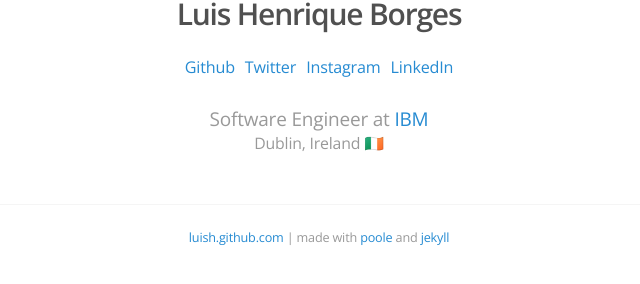
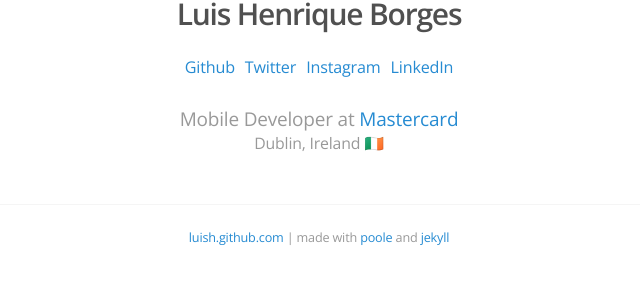
Before and after one commit to luish/luish.github.io, a Jekyll site: the page built from index.html, in a window 1280 px wide. Shown: the part 231-515 px from the top of the page, without its empty margins (321-961 px from the left). Built offline with Jekyll 4.4.1, drawn with Linux system fonts in a browser that asks for light colours; some web fonts are replaced; the list of posts is cut into pages by our own code.

Commit message:
Mastercard 🤘

```diff
--- a/_layouts/home.html
+++ b/_layouts/home.html
@@ -25,7 +25,7 @@
           </ul>
         </p>
 
-        <p class="desc">Software Engineer at <a href="http://www.ibm.com">IBM</a></p>
+        <p class="desc">Mobile Developer at <a href="https://www.mastercard.com">Mastercard</a></p>
         <p class="desc"><small>Dublin, Ireland 🇮🇪</small></p>
       </div>
 
```
